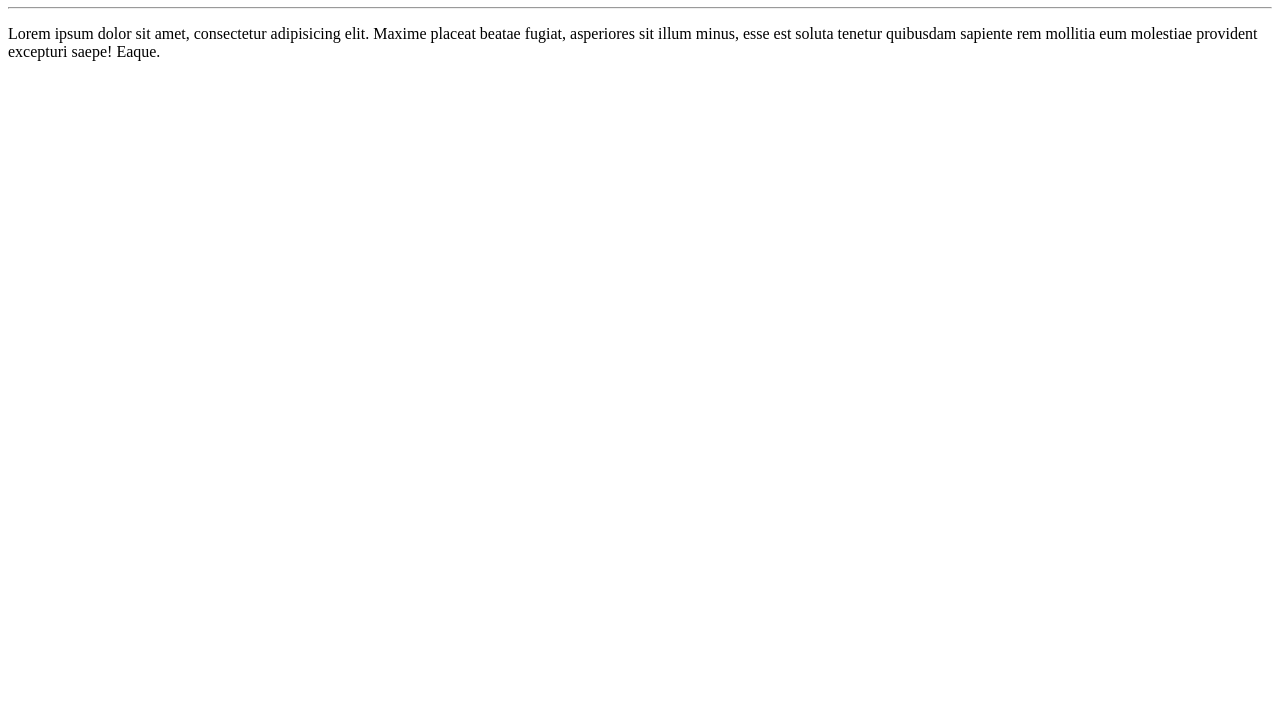
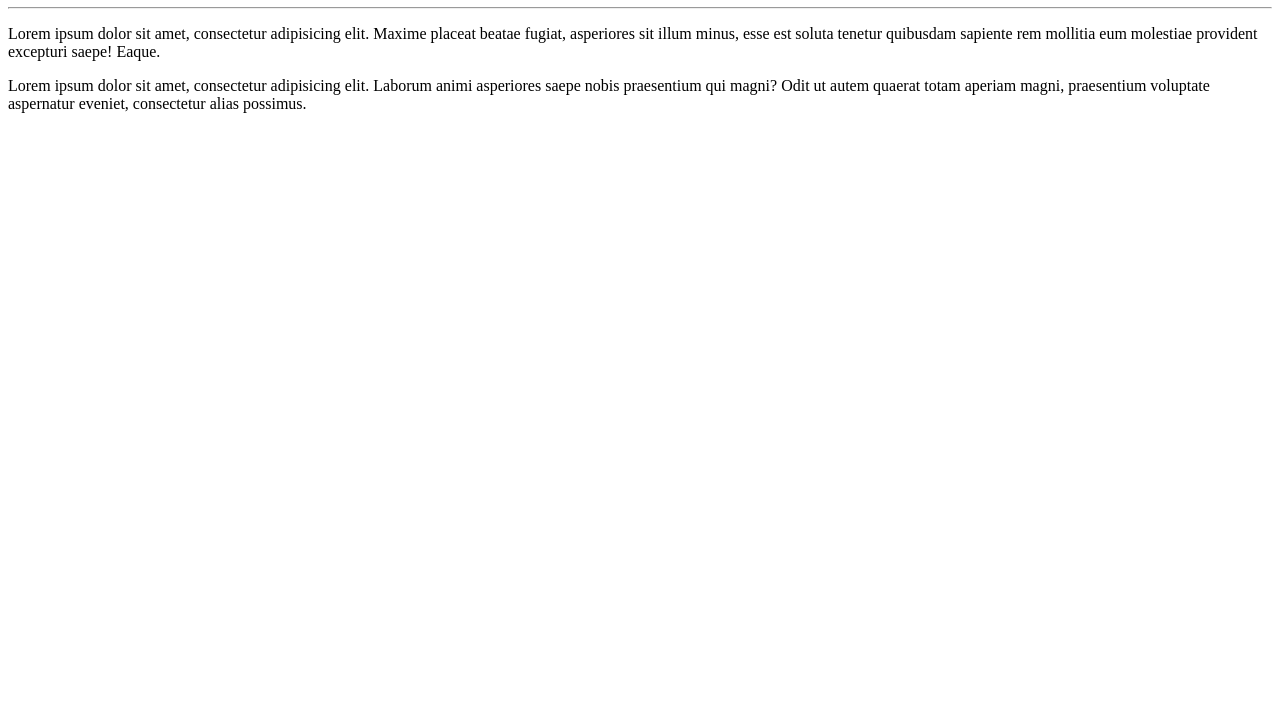
Before and after one commit to rscardoso29/OlaMundo, a plain HTML site: page Site-exemplo/index.html in a window 1280 px wide. Shown: the part 73-800 px from the top of the page. Drawn offline with Linux system fonts and the light colour scheme.

Commit message:
Adicionei um parágrafo

```diff
--- a/Site-exemplo/index.html
+++ b/Site-exemplo/index.html
@@ -9,5 +9,6 @@
     <h1>Olá Mundo</h1>
     <hr>
     <p>Lorem ipsum dolor sit amet, consectetur adipisicing elit. Maxime placeat beatae fugiat, asperiores sit illum minus, esse est soluta tenetur quibusdam sapiente rem mollitia eum molestiae provident excepturi saepe! Eaque.</p>
+    <p>Lorem ipsum dolor sit amet, consectetur adipisicing elit. Laborum animi asperiores saepe nobis praesentium qui magni? Odit ut autem quaerat totam aperiam magni, praesentium voluptate aspernatur eveniet, consectetur alias possimus.</p>
 </body>
 </html>
```
